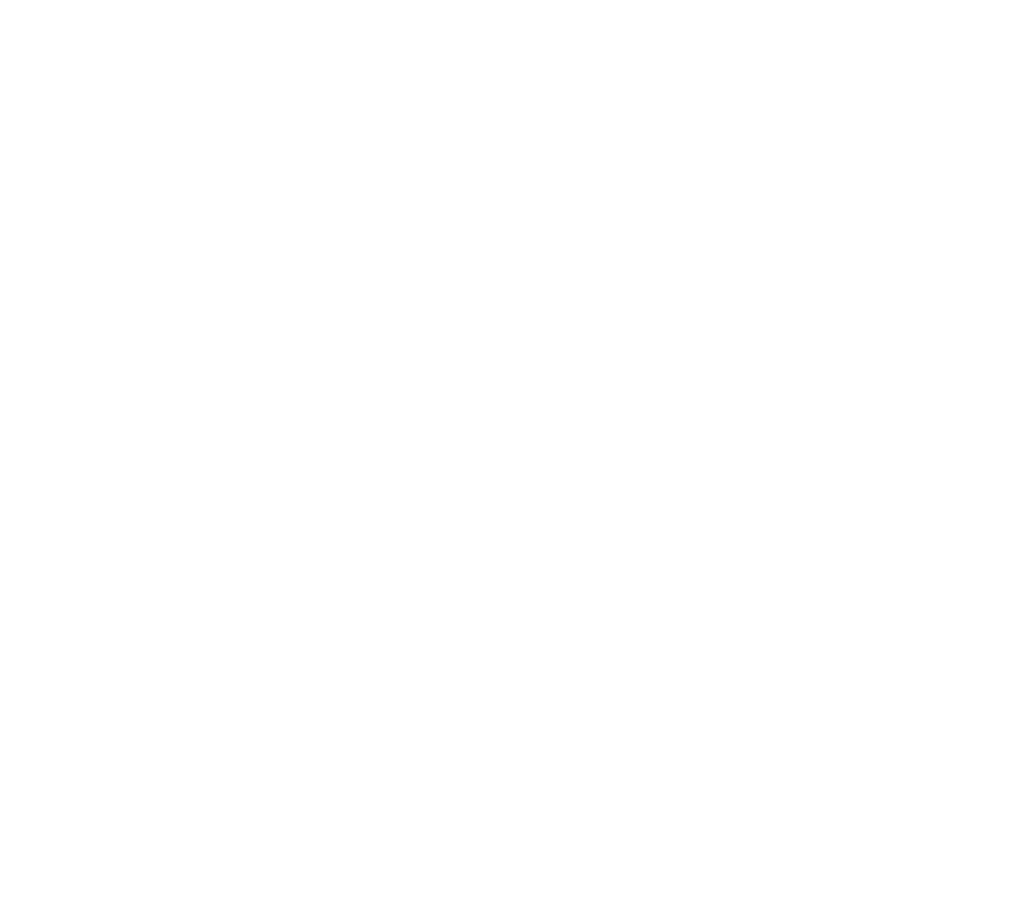
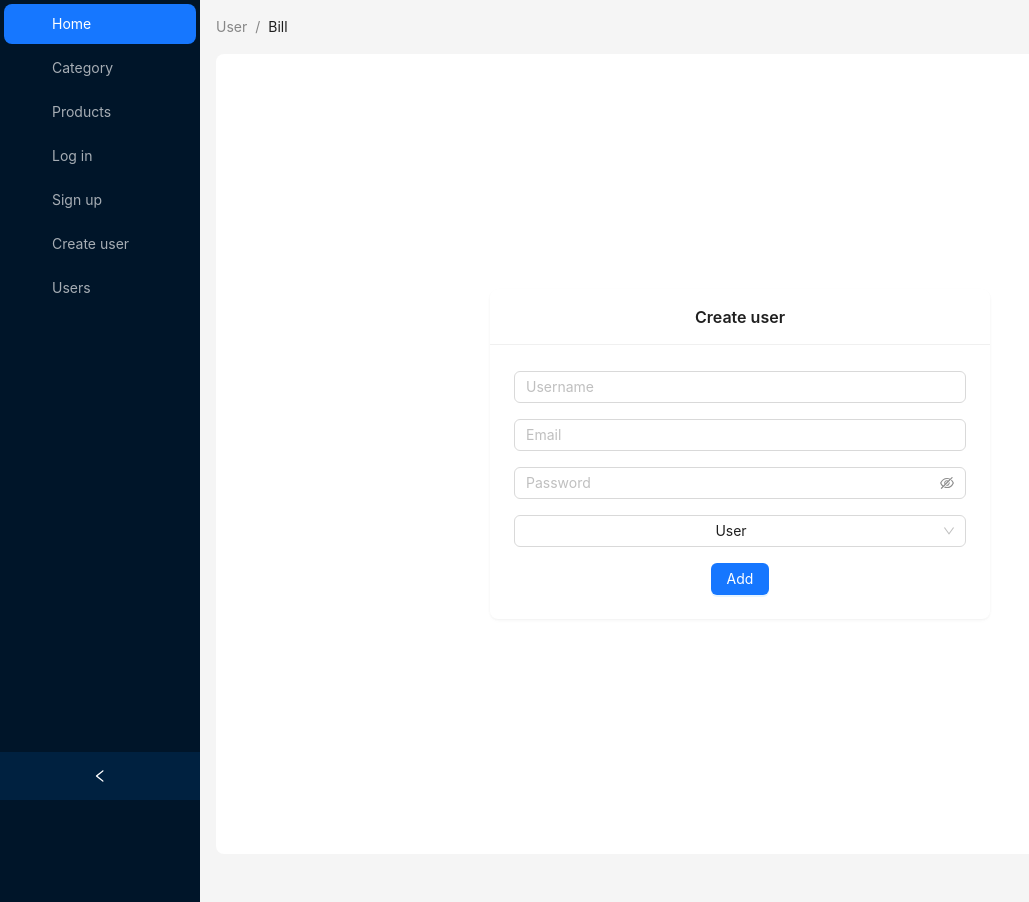
Before and after one commit to Jumanazar04/7-oy-imtihon, a React (Create React App) app: page /craete-user in a window 1280 px wide. Before the commit this address had no page. Shown: the whole page, without its empty margins (0-1029 px from the left). Before the commit the page ends 800 px from the top, so only its background shows below. Built offline with nearby package versions, Linux system fonts and the light colour scheme; sample sign-in values are in the browser's storage.

Commit message:
add few changes

```diff
--- a/package.json
+++ b/package.json
@@ -3,6 +3,10 @@
   "version": "0.1.0",
   "private": true,
   "dependencies": {
+    "@ant-design/icons": "^5.3.7",
+    "@emotion/react": "^11.11.4",
+    "@emotion/styled": "^11.11.5",
+    "@mui/material": "^5.15.20",
     "@testing-library/jest-dom": "^5.17.0",
     "@testing-library/react": "^13.4.0",
     "@testing-library/user-event": "^13.5.0",
@@ -10,6 +14,7 @@
     "axios": "^1.7.2",
     "react": "^18.3.1",
     "react-dom": "^18.3.1",
+    "react-hook-form": "^7.52.0",
     "react-router-dom": "^6.23.1",
     "react-scripts": "5.0.1",
     "react-toastify": "^10.0.5",
--- a/src/App.js
+++ b/src/App.js
@@ -5,8 +5,11 @@ import HomePage from './pages/HomePage';
 import CategoriesPage from './pages/CategoriesPage';
 import ProductsPage from './pages/ProductsPage';
 import Register from './pages/RegisterPage';
+import CreateUserPage from './pages/CreateUserPage';
+import UsersPage from './pages/UsersPage';
 
 function App() {
+
   return (
     <BrowserRouter>
       <Routes>
@@ -14,9 +17,12 @@ function App() {
           <Route index element={<HomePage />} />
           <Route path='/category' element={<CategoriesPage />} />
           <Route path='/products' element={<ProductsPage />} />
+          <Route path='/craete-user' element={<CreateUserPage />} />
+          <Route path='/users' element={<UsersPage />} />
         </Route>
         <Route path='/login'  element={<LoginPage />}/>
         <Route path='register' element={<Register />} />
+        <Route path='*'  element={<LoginPage />} />
       </Routes>
     </BrowserRouter>
   )
--- a/src/components/GeneralLayout.jsx
+++ b/src/components/GeneralLayout.jsx
@@ -2,21 +2,25 @@ import React, { useState } from 'react';
 import { Breadcrumb, Layout, Menu, theme } from 'antd';
 import { Link, Outlet } from 'react-router-dom';
 import UseAuth from '../hooks/useAuth';
+
 const {  Content, Footer, Sider } = Layout;
-function getItem(label, key, icon, children) {
+function getItem(label, key, icon, component, children) {
   return {
     key,
     icon,
     children,
     label,
+    component
   };
 }
 const items = [
-  getItem('Home', '1', <Link to={'/'} />),
+  getItem('Home', '1',   <Link to={'/'} />),
   getItem('Category', '2', <Link to={'/category'} />),
   getItem('Products', '3', <Link to={'/products'} />),
   getItem('Log in', '4', <Link to={'/login'} />),
-  getItem('Sign up', '5',  <Link to={'/register'} />),
+  getItem('Sign up', '5', <Link to={'/register'} />),
+  getItem('Create user', '6', <Link to={'/craete-user'} />),
+  getItem('Users', '7', <Link to={'/users'} />),
 ];
 const GeneralLayout = () => {
   const [collapsed, setCollapsed] = useState(false);
--- a/src/pages/CategoriesPage.jsx
+++ b/src/pages/CategoriesPage.jsx
@@ -1,4 +1,4 @@
-import { Button, Input, Modal, Table, Typography } from 'antd';
+import { Button, Input, Modal, Table, Typography, message } from 'antd';
 import axios from 'axios';
 import React, { useEffect, useState } from 'react';
 
@@ -65,7 +65,7 @@ const CategoriesPage = () => {
         setData(data.map((category) => (category._id === selectedCategory._id ? response.data : category)))
         setEditIsModalOpen(false)
         setSelectedCategory(null)
-        alert('Edit category successfuly')
+        message.success("Category editing succefuly")
     } catch (error) {
         console.log('Eror editing category',error);
     }
@@ -92,6 +92,7 @@ const CategoriesPage = () => {
       setData([...data, response.data]);
       setNewCategory({ name: '', image: '' });
       setCreateIsModalOpen(false);
+      message.success("Category creating succes")
     } catch (error) {
       console.error(error);
     }
--- /dev/null
+++ b/src/pages/CreateUserPage.jsx
@@ -0,0 +1,99 @@
+import { Button, Card, Input, Select, message } from 'antd';
+import { Option } from 'antd/es/mentions';
+import axios from 'axios';
+import React, { useState } from 'react';
+
+const CreateUserPage = () => {
+    const [formData, setFormData] = useState({
+        name: '',
+        email: '',
+        password: '',
+        role: 'user'
+    });
+
+    const token = localStorage.getItem('auth-token');
+
+    const headers = {
+        Authorization: `Bearer ${token}`, // Tokenni `Bearer` bilan prefiks qilish
+    }
+
+    const getData = async () =>{
+        try {
+            const response = await axios.post(
+                'https://ecommerce-backend-fawn-eight.vercel.app/api/users',
+                formData,
+                { headers }
+            );
+            console.log(response.data);
+            message.success('User created successfully');
+            setFormData({ name: '', email: '', password: '' });
+        } catch (error) {
+            message.error('Error creating user');
+        }
+    }
+
+    const handleChange = (e) => {
+        setFormData({
+            ...formData,
+            [e.target.name]: e.target.value
+        });
+    };
+
+    const handleRoleChange = (value) => {
+        setFormData({
+            ...formData,
+            role: value
+        });
+    };
+
+    return (
+        <div className='flex justify-center items-center h-screen' >
+            <form>
+                <Card
+                    className='text-center text-2xl'
+                    title="Create user"
+                    bordered={false}
+                    style={{ width: 500 }}
+                >
+                    <Input
+                        name='name'
+                        type='text'
+                        placeholder='Username'
+                        onChange={handleChange}
+                        value={formData.name}
+                        required
+                    />
+                    <Input
+                        name='email'
+                        type='email'
+                        placeholder='Email'
+                        onChange={handleChange}
+                        value={formData.email}
+                        required
+                        style={{ marginTop: '1rem' }}
+                    />
+                    <Input.Password
+                        name='password'
+                        placeholder='Password'
+                        onChange={handleChange}
+                        value={formData.password}
+                        required
+                        style={{ marginTop: '1rem' }}
+                    />
+                     <Select
+                        defaultValue="user"
+                        onChange={handleRoleChange}
+                        value={formData.role}
+                        style={{ width: '100%', marginTop: '1rem' }}
+                    >
+                        <Option value="admin">Admin</Option>
+                        <Option value="user">User</Option>
+                    </Select>
+                    <Button onClick={getData} type='primary' style={{ marginTop: '1rem' }}>Add</Button>
+                </Card>
+            </form>
+        </div>
+    );
+}
+
+export default CreateUserPage;
--- a/src/pages/LoginPage.jsx
+++ b/src/pages/LoginPage.jsx
@@ -1,18 +1,35 @@
-import { Button, Card, Flex, Input } from 'antd';
+import { Button, Card, Input, message } from 'antd';
 import axios from 'axios';
-import React, {  useState } from 'react';
+import React, { useState } from 'react';
 import { Link, useNavigate } from 'react-router-dom';
 
 const LoginPage = () => {
-    const [email, setEmail] = useState();
-    const [password, setPassword] = useState();
+    const [email, setEmail] = useState('');
+    const [password, setPassword] = useState('');
+    const [errors, setErrors] = useState({});
 
-    const navigate = useNavigate()
+    const navigate = useNavigate();
 
-
-
+    const validateForm = () => {
+        const newErrors = {};
+        if (!email) {
+            newErrors.email = 'Email is required';
+        } else if (!/\S+@\S+\.\S+/.test(email)) {
+            newErrors.email = 'Email address is invalid';
+        }
+        if (!password) {
+            newErrors.password = 'Password is required';
+        } else if (password.length < 6) {
+            newErrors.password = 'Password must be at least 6 characters';
+        }
+        setErrors(newErrors);
+        return Object.keys(newErrors).length === 0;
+    };
 
     const getAuthToken = async () => {
+        if (!validateForm()) {
+            return;
+        }
         try {
             const response = await axios.post(
                 'https://ecommerce-backend-fawn-eight.vercel.app/api/auth',
@@ -23,25 +40,21 @@ const LoginPage = () => {
             );
             if (response.data) {
                 navigate('/');
-                localStorage.setItem("auth-token", response.data)
+                localStorage.setItem("auth-token", response.data);
             }
             console.log(response.data);
         } catch (error) {
-            alert("Email yoki Password xato")
+            message.error("Email yoki Password xato");
         }
     }
 
-
     return (
         <div className='bg-gray-300 w-screen h-screen flex justify-center items-center'>
-            <Flex gap='middle'>
             <Card
-                    className='text-center text-2xl '
+                className='text-center text-2xl'
                 title="Login"
                 bordered={false}
-                    style={{
-                    width: 300,
-                    }}
+                style={{ width: 300 }}
             >
                 <Input
                     className='mb-4'
@@ -49,18 +62,21 @@ const LoginPage = () => {
                     type='email'
                     value={email}
                     onChange={(e) => setEmail(e.target.value)}
+                    status={errors.email && 'error'}
                 />
+                {errors.email && <p className='text-xs text-start' style={{ color: 'red', marginBottom: '10px' }}>{errors.email}</p>}
                 <Input.Password
                     className='mb-2'
                     placeholder='Password'
                     value={password}
                     type='password'
                     onChange={(e) => setPassword(e.target.value)}
+                    status={errors.password && 'error'}
                 />
+                {errors.password && <p className='text-xs text-start' style={{ color: 'red', marginBottom: '10px' }}>{errors.password}</p>}
                 <Button onClick={getAuthToken} className='w-full' type='primary'>Submit</Button>
-                   <Link className=' text-xs' to={'/register'}>Create a new account</Link>
+                <Link className='text-xs' to={'/register'}>Create a new account</Link>
             </Card>
-            </Flex>
         </div>
     );
 }
--- a/src/pages/RegisterPage.jsx
+++ b/src/pages/RegisterPage.jsx
@@ -1,9 +1,8 @@
 import React, { useState } from 'react';
 import axios from 'axios';
-import { Button, Card, Input } from 'antd';
-import { useNavigate } from 'react-router-dom';
-import { ToastContainer, toast } from 'react-toastify';
-
+import { Button, Card, Input, message } from 'antd';
+import { Link, useNavigate } from 'react-router-dom';
+import { ToastContainer, toast } from 'react-toastify'
 const Register = () => {
   const [formData, setFormData] = useState({
     name: '',
@@ -27,11 +26,11 @@ const Register = () => {
     try {
       const response = await axios.post('https://ecommerce-backend-fawn-eight.vercel.app/api/register', formData);
       console.log('Registration successful:', response.data);
-      alert('Registration successful')
+      message.success('Registration successfuly')
       navigate('/login')
       (<ToastContainer />)
     } catch (error) {
-      console.error('Error registering user',);
+      message.error('Error registering user !!!')
     }
   };
 
@@ -40,23 +39,21 @@ const Register = () => {
   return (
     <div className='bg-gray-300 flex items-center w-screen h-screen justify-center'>
         <form onSubmit={notify}>
-            <Card className='flex flex-col ' title="Register" bordered={false} style={{ width: 400 }}>
+            <Card className='flex flex-col text-center ' title="Register" bordered={false} style={{ width: 400 }}>
                 <div>
-                    <label>Username</label>
-                    <Input className='mb-2' type="text" name="name" value={formData.name} onChange={handleChange} required />
+                    <Input className='mb-2' placeholder='Username' type="text" name="name" value={formData.name} onChange={handleChange} required />
 
                 </div>
                 <div>
-                    <label>Email</label>
-                    <Input className='mb-2' type="email" name="email" value={formData.email} onChange={handleChange} required />
+                    <Input className='mb-2' placeholder='Email' type="email" name="email" value={formData.email} onChange={handleChange} required />
 
                 </div>
                 <div>
-                    <label>Password</label>
-                    <Input.Password className='mb-2' type="password" name="password" value={formData.password} onChange={handleChange} required />
+                    <Input.Password className='mb-2' placeholder='Password' type="password" name="password" value={formData.password} onChange={handleChange} required />
 
                 </div>
-                <Button className='w-full' onClick={handleSubmit} type="primary" >Register</Button>
+                <Button className='w-full mb-3' onClick={handleSubmit} type="primary" >Register</Button>
+                <Link className='' to={'/login'}>I have an account</Link>
             </Card>
         </form>
     </div>
--- /dev/null
+++ b/src/pages/UsersPage.jsx
@@ -0,0 +1,11 @@
+import React from 'react';
+
+const UsersPage = () => {
+    return (
+        <div>
+
+        </div>
+    );
+}
+
+export default UsersPage;
```
Also changed, not shown: src/pages/NotPage.jsx (added, +14 -0 lines), 1 other file (tests, documents, lock files or other folders). Lines whose indentation alone changed are shown as unchanged.
